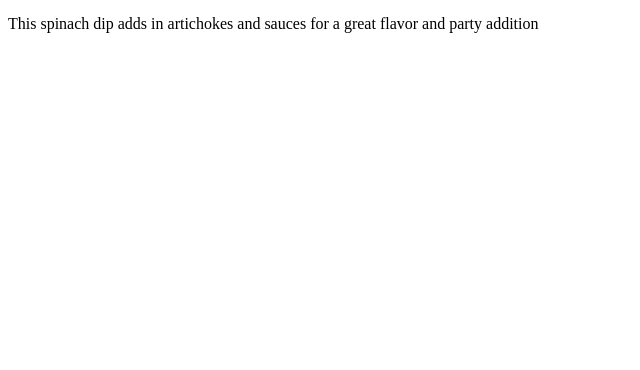
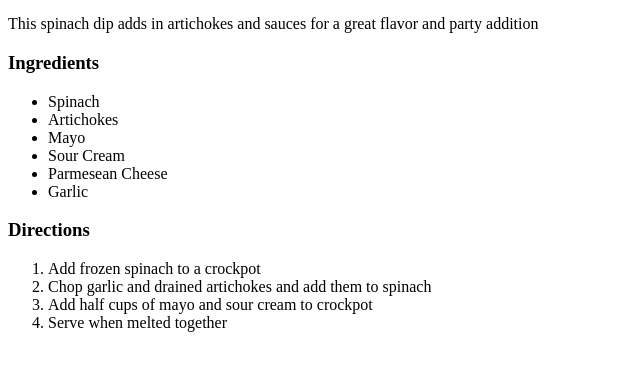
Before and after one commit to benh1994/odin-recipes, a plain HTML site: page recipes/spinach-and-artichoke-dip.html in a window 1280 px wide. Shown: the part 428-798 px from the top of the page, without its empty margins (0-640 px from the left). Drawn offline with Linux system fonts and the light colour scheme.

Commit message:
Added ingredients and directions

```diff
--- a/recipes/spinach-and-artichoke-dip.html
+++ b/recipes/spinach-and-artichoke-dip.html
@@ -10,5 +10,24 @@
         <h3>Description</h3>
         <p>This spinach dip adds in artichokes and sauces for a great flavor and party addition</p>
 
+        <h3>Ingredients</h3>
+        <ul>
+            <li>Spinach</li>
+            <li>Artichokes</li>
+            <li>Mayo</li>
+            <li>Sour Cream</li>
+            <li>Parmesean Cheese</li>
+            <li>Garlic</li>
+        </ul>
+
+        <h3>Directions</h3>
+
+        <ol>
+            <li>Add frozen spinach to a crockpot</li>
+            <li>Chop garlic and drained artichokes and add them to spinach</li>
+            <li>Add half cups of mayo and sour cream to crockpot</li>
+            <li>Serve when melted together</li>
+        </ol>
+
     </body>
 </html>
```
Also changed, not shown: index.html (+5 -4 lines), recipes/cheese-dip.html (+15 -0 lines), recipes/hot-corn-dip.html (+16 -0 lines).
